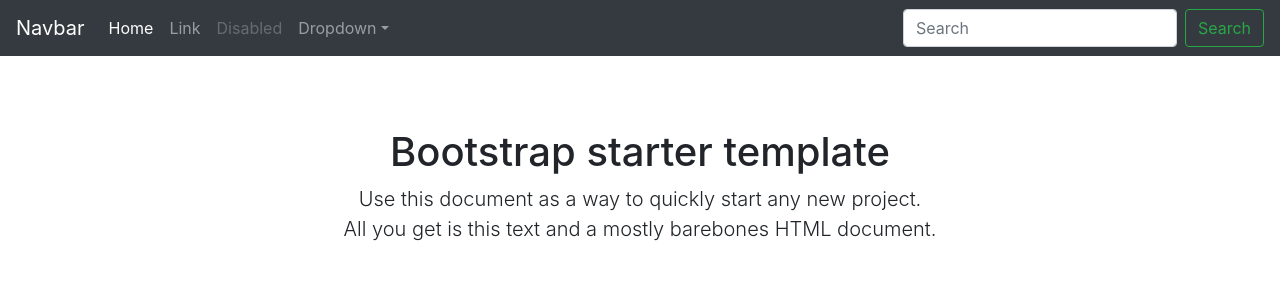
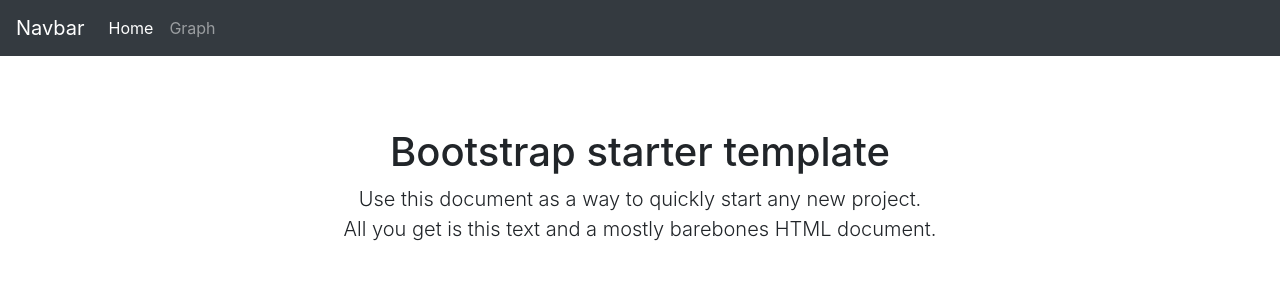
Before and after one commit to tyberion/smart_home, a Flask app: page / in a window 1280 px wide. Shown: the top 300 px of the page. Run offline with Flask 2, Linux system fonts and the light colour scheme; some libraries are stand-ins or nearby versions.

Commit message:
Adds graph of temperature

```diff
--- a/app.py
+++ b/app.py
@@ -1,43 +1,16 @@
-#----------------------------------------------------------------------------#
-# Imports
-#----------------------------------------------------------------------------#
-
 import logging
-import os
+import json
 from logging import FileHandler, Formatter
 
-from flask import Flask, render_template, request
+from flask import Flask, render_template
 
-#----------------------------------------------------------------------------#
-# App Config.
-#----------------------------------------------------------------------------#
+import plotly
+import plotly.graph_objs as go
+
+from manage_data import read_data
 
 app = Flask(__name__)
 app.config.from_object('config')
-#db = SQLAlchemy(app)
-
-# Automatically tear down SQLAlchemy.
-'''
-@app.teardown_request
-def shutdown_session(exception=None):
-    db_session.remove()
-'''
-
-# Login required decorator.
-'''
-def login_required(test):
-    @wraps(test)
-    def wrap(*args, **kwargs):
-        if 'logged_in' in session:
-            return test(*args, **kwargs)
-        else:
-            flash('You need to login first.')
-            return redirect(url_for('login'))
-    return wrap
-'''
-#----------------------------------------------------------------------------#
-# Controllers.
-#----------------------------------------------------------------------------#
 
 
 @app.route('/')
@@ -45,7 +18,44 @@ def home():
     return render_template('layout.html')
 
 
-# Error handlers.
+@app.route('/graph')
+def graph():
+    data = read_data()
+
+    # Create a trace
+    traces = []
+    for g, d in data.groupby('Name'):
+        trace = go.Scatter(
+            name=g,
+            x=d.Datetime,
+            y=d.Temperature,
+        )
+        traces.append(trace)
+
+    layout = go.Layout(
+        title='Sensor Measurements',
+        yaxis=dict(
+            title='Temperature',
+            range=[0, 40],
+        ),
+        xaxis=dict(
+        ),
+        showlegend=True)
+    graph = go.Figure(data=traces, layout=layout)
+    # graph = dict(
+    #     data=traces,
+    #     layout=dict(
+    #         title='Sensor Measurements',
+    #         yaxis=dict(
+    #             title='Temperature'
+    #         ),
+    #         xaxis=dict(
+    #             title='Time'
+    #         )
+    #     )
+    # )
+    graphJSON = json.dumps(graph, cls=plotly.utils.PlotlyJSONEncoder)
+    return render_template('graph.html', graphJSON=graphJSON)
 
 
 if not app.debug:
@@ -58,17 +68,6 @@ if not app.debug:
     app.logger.addHandler(file_handler)
     app.logger.info('errors')
 
-#----------------------------------------------------------------------------#
-# Launch.
-#----------------------------------------------------------------------------#
 
-# Default port:
 if __name__ == '__main__':
     app.run(debug=True, host='0.0.0.0')
-
-# Or specify port manually:
-'''
-if __name__ == '__main__':
-    port = int(os.environ.get('PORT', 5000))
-    app.run(host='0.0.0.0', port=port)
-'''
--- a/manage_data.py
+++ b/manage_data.py
@@ -1,3 +1,5 @@
+#!/opt/berryconda3/bin/python
+
 import pandas as pd
 from datetime import datetime
 from sheets import get_current_worksheet, append_data, ROW_TITLES
@@ -5,8 +7,8 @@ from honeywell import get_honeywell_temps
 from fetch_netatmo import netatmo_data
 
 
-def read_data():
-    worksheet = get_current_worksheet()
+def read_data(date=None):
+    worksheet = get_current_worksheet(date=date)
     df_data = pd.DataFrame(worksheet.get_all_records())
     df_data.Datetime = df_data.Datetime.apply(datetime.fromtimestamp)
     return df_data
--- a/templates/layout.html
+++ b/templates/layout.html
@@ -8,7 +8,9 @@
     <meta name="author" content="">
     <link rel="icon" href="/static/favicon.ico">
 
+    {% block title %}
     <title>Starter Template for Bootstrap</title>
+    {% endblock %}
 
     <!-- Bootstrap core CSS -->
     <link href="/static/css/bootstrap.min.css" rel="stylesheet">
@@ -28,35 +30,22 @@
       <div class="collapse navbar-collapse" id="navbarsExampleDefault">
         <ul class="navbar-nav mr-auto">
           <li class="nav-item active">
-            <a class="nav-link" href="#">Home <span class="sr-only">(current)</span></a>
+            <a class="nav-link" href="/#">Home <span class="sr-only">(current)</span></a>
           </li>
           <li class="nav-item">
-            <a class="nav-link" href="#">Link</a>
-          </li>
-          <li class="nav-item">
-            <a class="nav-link disabled" href="#">Disabled</a>
-          </li>
-          <li class="nav-item dropdown">
-            <a class="nav-link dropdown-toggle" href="https://example.com" id="dropdown01" data-toggle="dropdown" aria-haspopup="true" aria-expanded="false">Dropdown</a>
-            <div class="dropdown-menu" aria-labelledby="dropdown01">
-              <a class="dropdown-item" href="#">Action</a>
-              <a class="dropdown-item" href="#">Another action</a>
-              <a class="dropdown-item" href="#">Something else here</a>
-            </div>
+            <a class="nav-link" href="graph">Graph</a>
           </li>
         </ul>
-        <form class="form-inline my-2 my-lg-0">
-          <input class="form-control mr-sm-2" type="text" placeholder="Search" aria-label="Search">
-          <button class="btn btn-outline-success my-2 my-sm-0" type="submit">Search</button>
-        </form>
       </div>
     </nav>
 
     <main role="main" class="container">
 
       <div class="starter-template">
+        {% block content %}
         <h1>Bootstrap starter template</h1>
         <p class="lead">Use this document as a way to quickly start any new project.<br> All you get is this text and a mostly barebones HTML document.</p>
+        {% endblock %}
       </div>
 
     </main><!-- /.container -->
@@ -68,5 +57,7 @@
     <script>window.jQuery || document.write('<script src="/static/js/vendor/jquery-slim.min.js"><\/script>')</script>
     <script src="/static/js/vendor/popper.min.js"></script>
     <script src="/static/js/bootstrap.min.js"></script>
+    {% block footer %}
+    {% endblock %}
   </body>
 </html>
```
Also changed, not shown: sheets.py (+8 -14 lines), templates/graph.html (added, +26 -0 lines).
